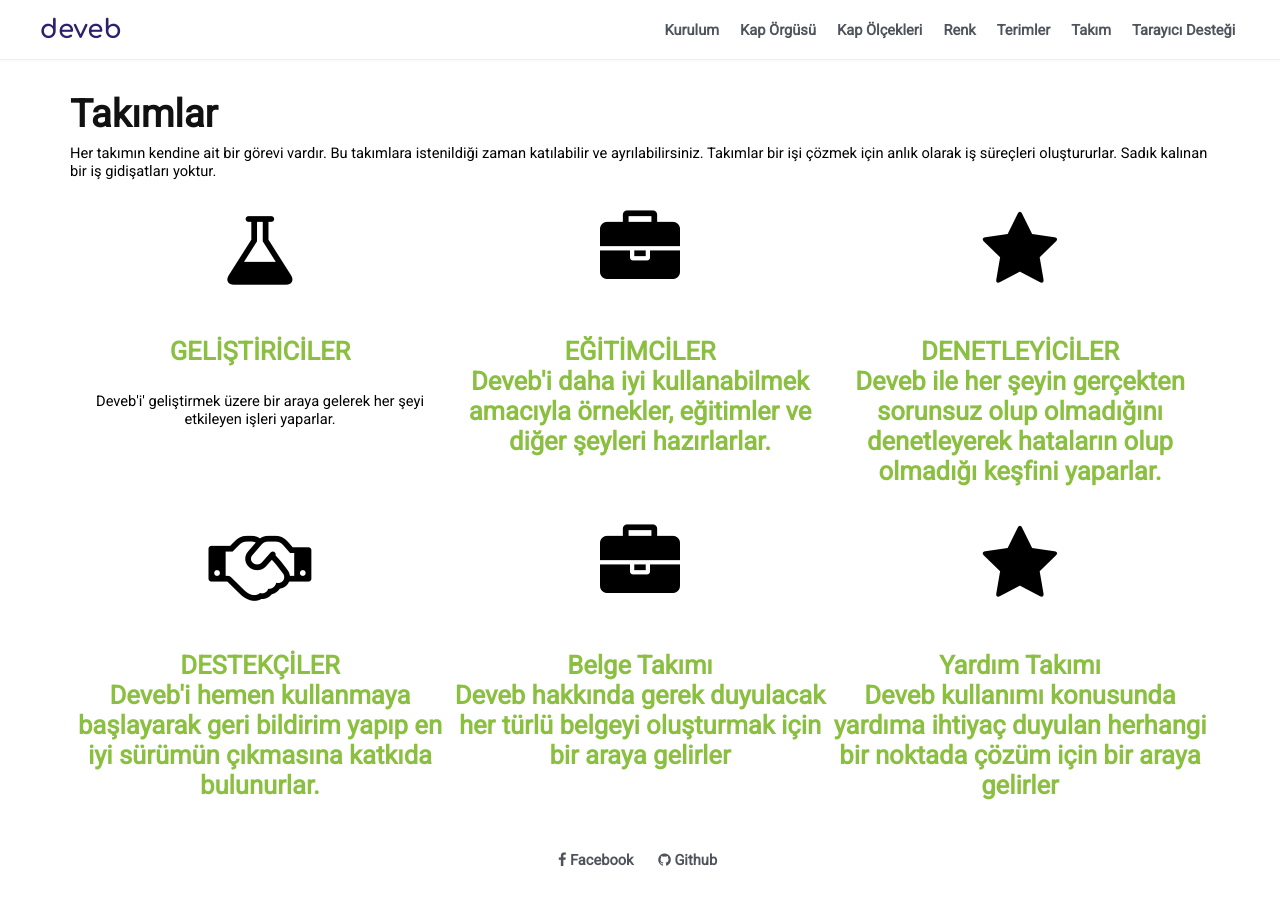
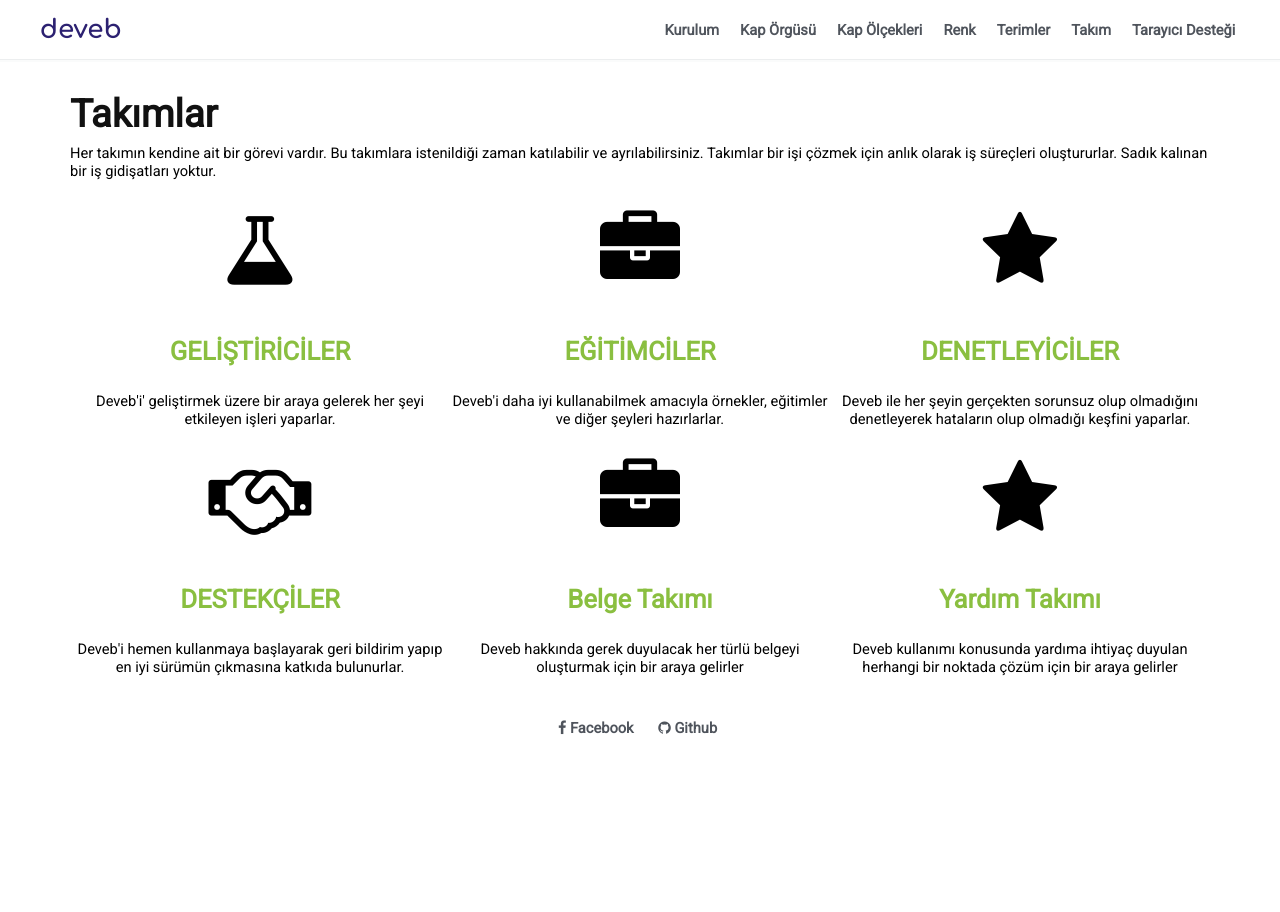
Before and after one commit to data-deveb/data-deveb.github.io, a Jekyll site: the page built from belgeler/takim.html, in a window 1280 px wide. Built offline with Jekyll 4.4.1, drawn with Linux system fonts in a browser that asks for light colours.

Commit message:
Düzeltmeler

```diff
--- a/belgeler/takim.html
+++ b/belgeler/takim.html
@@ -16,35 +16,35 @@ title: Deveb'in İnsanları
   <div data-gnl="1" data-kçk="1" data-ort="1">
     <div>
       <i class="fa fa-briefcase beri-2" style="font-size:60pt;"></i> <br>
-      <h2 data-metin="olumlu">EĞİTİMCİLER</span> <br>
+      <h2 data-metin="olumlu">EĞİTİMCİLER</h2> <br>
       Deveb'i daha iyi kullanabilmek amacıyla örnekler, eğitimler ve diğer şeyleri hazırlarlar.
     </div>
   </div>
   <div data-gnl="1" data-kçk="1" data-ort="1">
     <div>
       <i class="fa fa-star beri-2" style="font-size:60pt;"></i> <br>
-      <h2 data-metin="olumlu">DENETLEYİCİLER</span> <br>
+      <h2 data-metin="olumlu">DENETLEYİCİLER</h2> <br>
       Deveb ile her şeyin gerçekten sorunsuz olup olmadığını denetleyerek hataların olup olmadığı keşfini yaparlar.
     </div>
   </div>
   <div data-gnl="1" data-kçk="1" data-ort="1">
     <div>
       <i class="fa fa-handshake-o beri-2" style="font-size:60pt;"></i> <br>
-      <h2 data-metin="olumlu">DESTEKÇİLER</span> <br>
+      <h2 data-metin="olumlu">DESTEKÇİLER</h2> <br>
       Deveb'i hemen kullanmaya başlayarak geri bildirim yapıp en iyi sürümün çıkmasına katkıda bulunurlar.
     </div>
   </div>
   <div data-gnl="1" data-kçk="1" data-ort="1">
     <div>
       <i class="fa fa-briefcase beri-2" style="font-size:60pt;"></i> <br>
-      <h2 data-metin="olumlu">Belge Takımı</span> <br>
+      <h2 data-metin="olumlu">Belge Takımı</h2> <br>
       Deveb hakkında gerek duyulacak her türlü belgeyi oluşturmak için bir araya gelirler
     </div>
   </div>
   <div data-gnl="1" data-kçk="1" data-ort="1">
     <div>
       <i class="fa fa-star beri-2" style="font-size:60pt;"></i> <br>
-      <h2 data-metin="olumlu">Yardım Takımı</span> <br>
+      <h2 data-metin="olumlu">Yardım Takımı</h2> <br>
       Deveb kullanımı konusunda yardıma ihtiyaç duyulan herhangi bir noktada çözüm için bir araya gelirler
     </div>
   </div>
```
